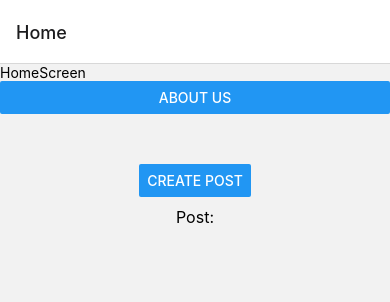
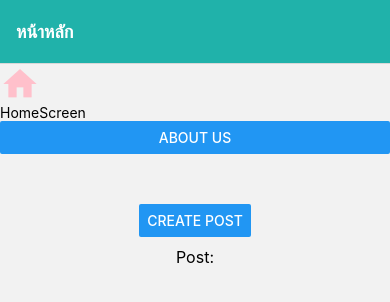
Before and after one commit to VolleyV/reactNativeTNI, a React Native app: screen /Home in a window 390 px wide. Shown: the top 302 px of the page. Built offline with nearby package versions, Linux system fonts and the light colour scheme.

Commit message:
Icon 31/8/2024

```diff
--- a/App.tsx
+++ b/App.tsx
@@ -1,24 +1,45 @@
-import { View, Text } from 'react-native'
-import React from 'react'
-import HomeScreen from './screens/HomeScreen'
-import AboutScreen from './screens/AboutScreen'
+import { View, Text } from "react-native";
+import React from "react";
+import HomeScreen from "./screens/HomeScreen";
+import AboutScreen from "./screens/AboutScreen";
 
-import { NavigationContainer } from '@react-navigation/native'
-import { createNativeStackNavigator } from '@react-navigation/native-stack'
-import CreatePostScreen from './screens/CreatePostScreen'
+import { NavigationContainer } from "@react-navigation/native";
+import { createNativeStackNavigator } from "@react-navigation/native-stack";
+import CreatePostScreen from "./screens/CreatePostScreen";
 
-
-const App = ():React.JSX.Element => {
+const App = (): React.JSX.Element => {
   const HomeStack = createNativeStackNavigator();
   return (
     <NavigationContainer>
-      <HomeStack.Navigator>
-        <HomeStack.Screen name='Home' component={HomeScreen}/>
-        <HomeStack.Screen name='About' component={AboutScreen}/>
-        <HomeStack.Screen name='Post' component={CreatePostScreen}/>
+      <HomeStack.Navigator
+      screenOptions={{headerStyle: { backgroundColor: "#20b2aa" },
+      headerTintColor: "white",
+      headerTitleStyle: { fontWeight: "bold" },}}
+      initialRouteName="Home">
+        <HomeStack.Screen
+          name="Home"
+          component={HomeScreen}
+          options={{ title: "หน้าหลัก" }}
+        />
+        <HomeStack.Screen
+          name="About"
+          component={AboutScreen}
+       /*    options={{
+            title: "เกี่ยวกับเรา",
+            headerStyle: { backgroundColor: "#20b2aa" },
+            headerTintColor: "white",
+            headerTitleStyle: { fontWeight: "bold" },
+            headerTitleAlign: "center",
+          }} */
+        />
+        <HomeStack.Screen
+          name="Post"
+          component={CreatePostScreen}
+          options={{ title: "โพสต์" }}
+        />
       </HomeStack.Navigator>
     </NavigationContainer>
-  )
-}
+  );
+};
 
-export default App
+export default App;
--- a/package.json
+++ b/package.json
@@ -18,11 +18,13 @@
     "react-native": "0.74.3",
     "react-native-safe-area-context": "4.10.5",
     "react-native-screens": "3.31.1",
+    "react-native-vector-icons": "^10.1.0",
     "save": "^2.9.0"
   },
   "devDependencies": {
     "@babel/core": "^7.20.0",
     "@types/react": "~18.2.45",
+    "@types/react-native-vector-icons": "^6.4.18",
     "typescript": "^5.3.3"
   },
   "private": true
--- a/screens/HomeScreen.tsx
+++ b/screens/HomeScreen.tsx
@@ -1,5 +1,8 @@
 import { View, Text, Button,StyleSheet } from "react-native";
 import React from "react";
+import Icon from 'react-native-vector-icons';
+import MaterialIcon from 'react-native-vector-icons/MaterialCommunityIcons'
+
 
 const HomeScreen = ({ navigation,route }: any): React.JSX.Element => {
   const gotoAbout = () => {
@@ -10,6 +13,7 @@
   };
   return (
     <View>
+      <MaterialIcon name="home" size={40} color={'pink'}/>
       <Text>HomeScreen</Text>
       <Button title="About us" onPress={gotoAbout} />
       <View style={styles.postContainer}>
```
Also changed, not shown: 1 other file (tests, documents, lock files or other folders).
